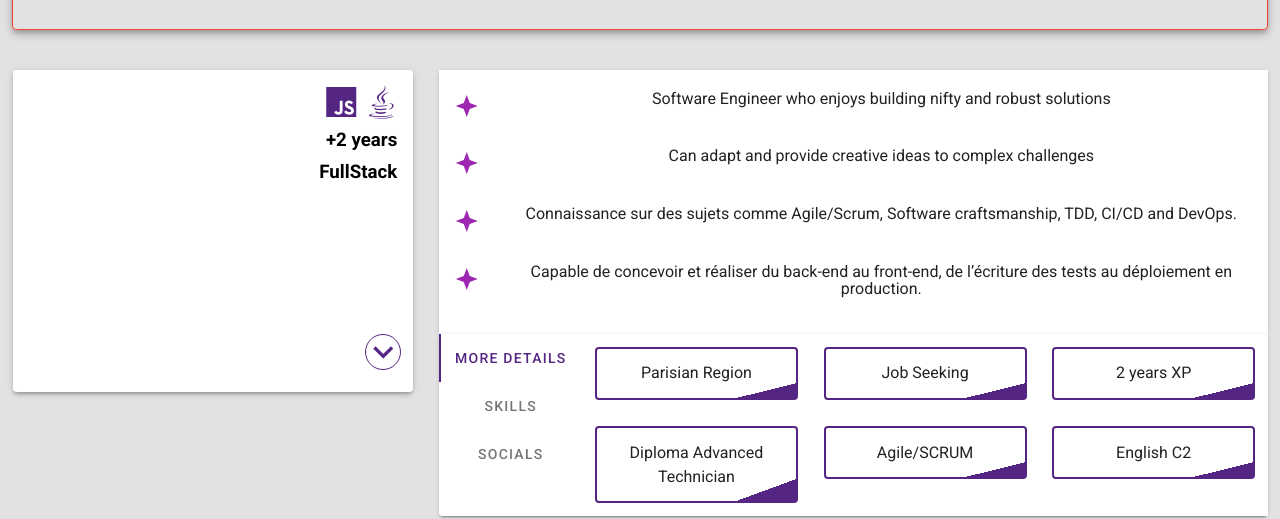
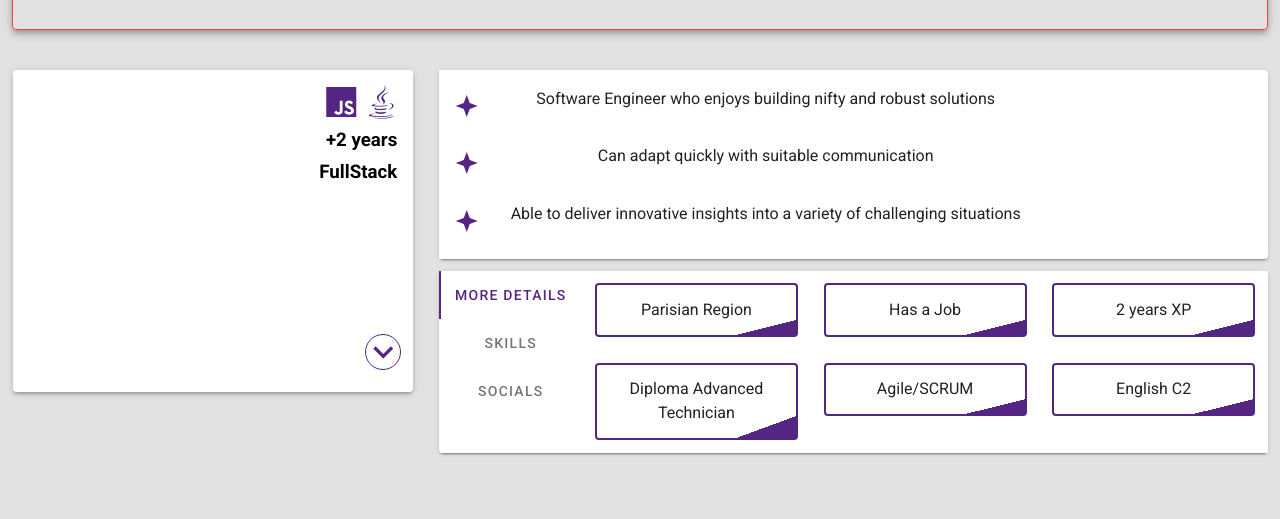
Before and after one commit to JordanSOA/vue-page, a Vue app in the folder front/personal-page/: page / in a window 1280 px wide. Shown: the part 185-704 px from the top of the page. Built offline with nearby package versions, Linux system fonts and the light colour scheme; what vue-flag-icon would draw is missing.

Commit message:
proper sentences, spacing done, might work on style

```diff
--- a/front/personal-page/src/components/FocusPoint.vue
+++ b/front/personal-page/src/components/FocusPoint.vue
@@ -1,16 +1,16 @@
 <template>
-    <v-card>
+    <v-card class="mb-3">
         <v-container>
             <v-row>
                 <v-list>
                     <v-list-item
-                    v-for="(item, index) in certif" :key="index">
+                    v-for="n in 3" :key="n">
                         <v-list-item-icon>
-                            <v-icon color="purple">mdi-star-four-points</v-icon>
+                            <v-icon color="primary">mdi-star-four-points</v-icon>
                         </v-list-item-icon>
                         <v-list-item-content >
                             <p class="text-center">
-                            {{item}}
+                            {{$t('focus_txt_'+n)}}
                             </p>
                         <!-- <v-list-item-title v-text="item"></v-list-item-title> -->
                         </v-list-item-content>
@@ -23,12 +23,7 @@
 
 <script>
 export default {
-    data: () => ({
-        certif: ["Software Engineer who enjoys building nifty and robust solutions",
-        "Can adapt and provide creative ideas to complex challenges",
-        "Connaissance sur des sujets comme Agile/Scrum, Software craftsmanship, TDD, CI/CD and DevOps.",
-        "Capable de concevoir et réaliser du back-end au front-end, de l’écriture des tests au déploiement en production."]
-    })
+
 }
 </script>
 
--- a/front/personal-page/src/components/Home.vue
+++ b/front/personal-page/src/components/Home.vue
@@ -14,6 +14,7 @@
             <info-tabs/>
         </v-col>
     </v-row>
+
 </v-container>
 </template>
 
--- a/front/personal-page/src/locales/en.json
+++ b/front/personal-page/src/locales/en.json
@@ -12,11 +12,12 @@
   "copy_cliboard": "Email address copied to clipboard",
   "close_txt": "Close",
   "details_1": "Parisian Region",
-  "details_2": "Job Seeking",
+  "details_2": "Has a Job",
   "details_3": "2 years XP",
   "details_4": "Diploma Advanced Technician",
   "details_5": "Agile/SCRUM",
   "details_6": "English C2",
+  "details_x2": "Job Seeking",
   "abt_me_title": "More details",
   "skills_title": "Skills",
   "socials_title": "Socials",
@@ -33,5 +34,8 @@
   "other_skill6": "RestAPI",
   "others": "others",
   "tools": "Tools",
-  "all": "All"
+  "all": "All",
+  "focus_txt_1": "Software Engineer who enjoys building nifty and robust solutions",
+  "focus_txt_2": "Can adapt quickly with suitable communication",
+  "focus_txt_3": "Able to deliver innovative insights into a variety of challenging situations"
 }
--- a/front/personal-page/src/locales/fr.json
+++ b/front/personal-page/src/locales/fr.json
@@ -12,11 +12,12 @@
     "copy_cliboard": "Adresse électronique copiée dans le presse-papiers",
     "close_txt": "Fermer",
     "details_1": "Ile de France",
-    "details_2": "En Recherche",
+    "details_2": "En Poste",
     "details_3": "2 ans XP ",
     "details_4": "Titre Pro Niv3",
     "details_5": "Agile/SCRUM",
     "details_6": "Anglais C2",
+    "details_x2": "En Recherche",
     "abt_me_title": "Plus d’infos",
     "skills_title": "Compétences",
     "socials_title": "Réseaux Sociaux",
@@ -33,6 +34,8 @@
     "other_skill6": "RestAPI",
     "others": "autres",
     "tools": "Outils",
-    "all": "Tout"
-
+    "all": "Tout",
+    "focus_txt_1": "Ingénieur logiciel prenant plaisir à concevoir des solutions astucieuses et robustes",
+    "focus_txt_2": "Sait s'adapter rapidement avec une communication adaptée",
+    "focus_txt_3": "Capable d’apporter des idées créatives à des défis complexes"
 }
```
